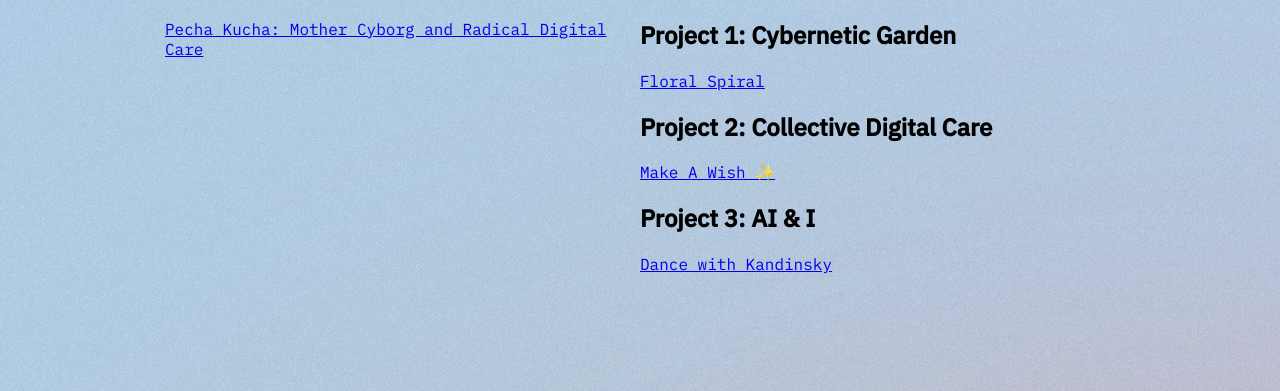
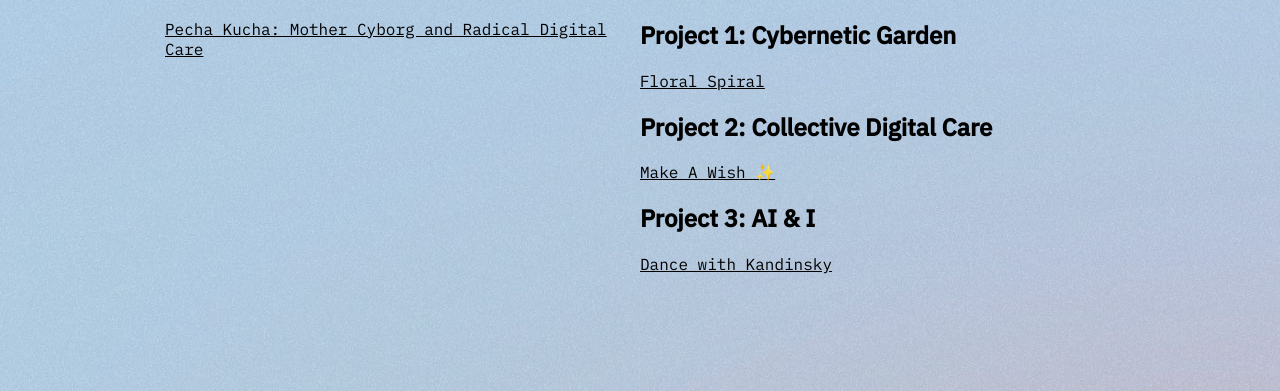
Before and after one commit to angkyle/iml400, a plain HTML site: page index.html in a window 1280 px wide. Shown: the part 411-802 px from the top of the page. Drawn offline with Linux system fonts and the light colour scheme.

Commit message:
update css and hover links

```diff
--- a/style.css
+++ b/style.css
@@ -21,9 +21,28 @@ h2 {
   float: left;
 }
 
+#presentations {
+  bottom: -100px;
+}
+
 #exercises,
 #thoughts {
   float: left;
   width: 475px;
   padding-top: 100px;
 }
+
+/* unvisited link */
+a:link {
+  color: black;
+}
+
+/* visited link */
+a:visited {
+  color: blue;
+}
+
+/* mouse over link */
+a:hover {
+  color: gray;
+}
```
